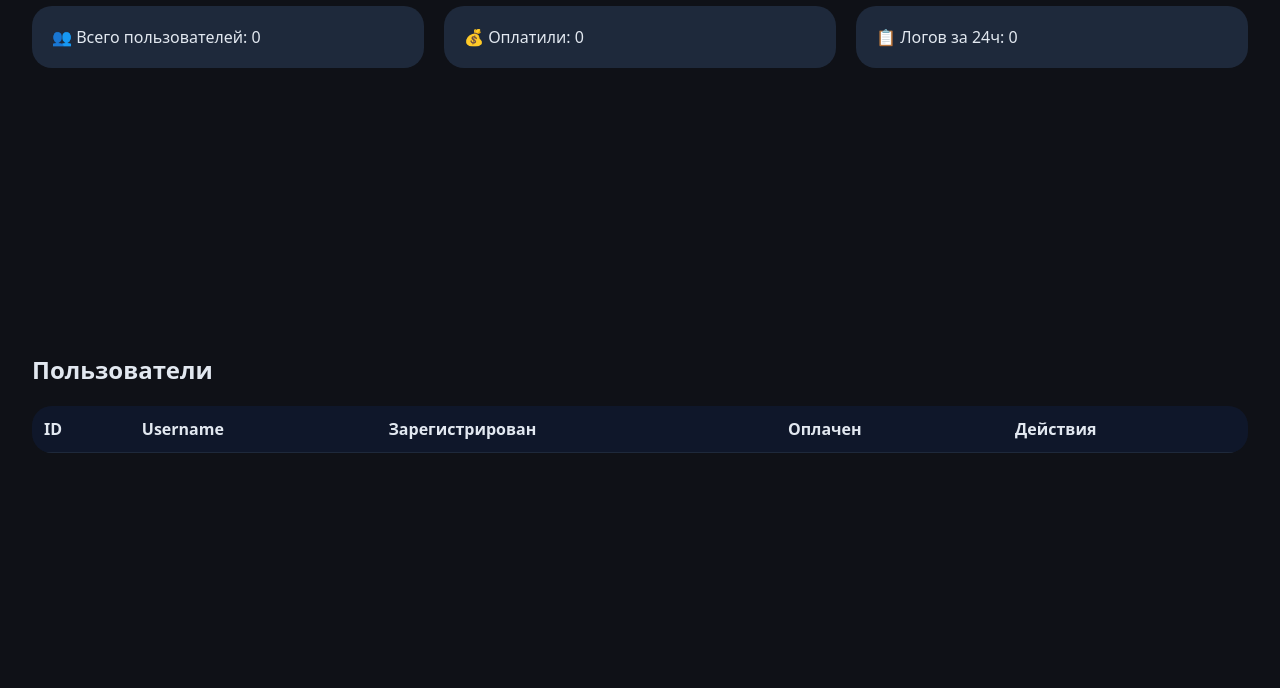
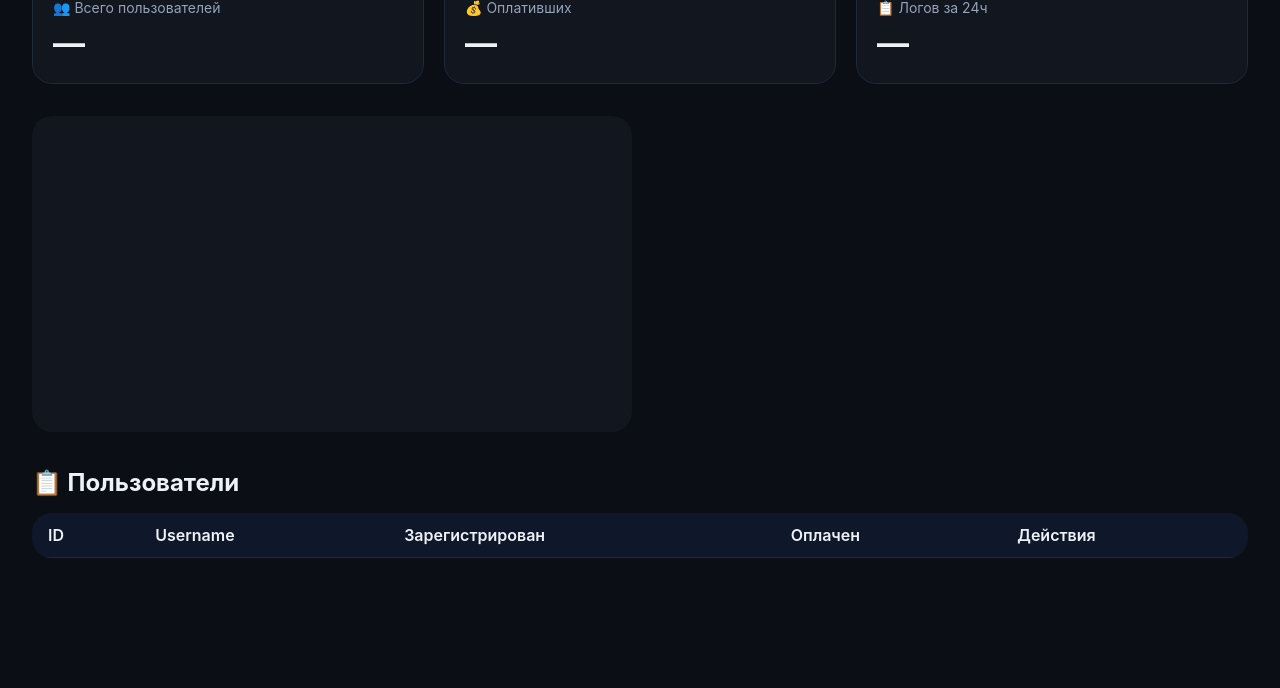
Before and after one commit to hanotsosall/asdasd, a plain HTML site: page static/admin.html in a window 1280 px wide. Shown: the part 112-800 px from the top of the page. Drawn offline with nearby package versions, Linux system fonts and the light colour scheme; no server answers.

Commit message:
Update admin.html

```diff
--- a/static/admin.html
+++ b/static/admin.html
@@ -2,35 +2,77 @@
 <html lang="ru">
 <head>
     <meta charset="UTF-8">
-    <title>SlateClean Admin</title>
+    <title>SlateClean Admin Panel</title>
     <script src="https://cdn.jsdelivr.net/npm/chart.js"></script>
     <style>
-        body { background: #0F1117; color: #E2E8F0; font-family: system-ui; padding: 24px; }
+        * { margin: 0; padding: 0; box-sizing: border-box; }
+        body {
+            background: #0B0E14;
+            font-family: 'Inter', system-ui, sans-serif;
+            color: #EDF2F7;
+            padding: 32px;
+        }
         .container { max-width: 1400px; margin: 0 auto; }
-        .stats { display: flex; gap: 20px; margin-bottom: 30px; }
-        .stat-card { background: #1E293B; padding: 20px; border-radius: 20px; flex: 1; }
-        table { width: 100%; border-collapse: collapse; background: #11161F; border-radius: 20px; overflow: hidden; }
-        th, td { padding: 12px; text-align: left; border-bottom: 1px solid #1E293B; }
-        th { background: #0F172A; }
-        button { background: #3B82F6; border: none; border-radius: 10px; padding: 6px 12px; color: white; cursor: pointer; }
+        h1 { font-size: 28px; margin-bottom: 24px; }
+        .stats {
+            display: grid;
+            grid-template-columns: repeat(auto-fit, minmax(240px, 1fr));
+            gap: 20px;
+            margin-bottom: 32px;
+        }
+        .stat-card {
+            background: #11161F;
+            border: 1px solid #1E293B;
+            border-radius: 20px;
+            padding: 20px;
+        }
+        .stat-title { font-size: 14px; color: #94A3B8; margin-bottom: 8px; }
+        .stat-value { font-size: 32px; font-weight: 700; }
+        table {
+            width: 100%;
+            background: #11161F;
+            border-radius: 20px;
+            overflow: hidden;
+            border-collapse: collapse;
+        }
+        th, td {
+            padding: 12px 16px;
+            text-align: left;
+            border-bottom: 1px solid #1E293B;
+        }
+        th { background: #0F172A; font-weight: 600; }
+        button {
+            background: #3B82F6;
+            border: none;
+            border-radius: 10px;
+            padding: 6px 12px;
+            color: white;
+            cursor: pointer;
+            font-weight: 500;
+        }
+        button:hover { background: #2563EB; }
         .btn-danger { background: #EF4444; }
-        input { background: #0F172A; border: 1px solid #334155; color: white; padding: 6px; border-radius: 8px; }
+        .btn-danger:hover { background: #DC2626; }
+        .inline { display: flex; gap: 8px; }
+        canvas { max-width: 600px; margin-bottom: 32px; background: #11161F; border-radius: 20px; padding: 16px; }
     </style>
 </head>
 <body>
 <div class="container">
-    <h1>SlateClean Админ-панель</h1>
+    <h1>🔧 SlateClean Админ-панель</h1>
     <div class="stats" id="statsPanel">
-        <div class="stat-card">👥 Всего пользователей: <span id="totalUsers">0</span></div>
-        <div class="stat-card">💰 Оплатили: <span id="paidUsers">0</span></div>
-        <div class="stat-card">📋 Логов за 24ч: <span id="logs24h">0</span></div>
+        <div class="stat-card"><div class="stat-title">👥 Всего пользователей</div><div class="stat-value" id="totalUsers">—</div></div>
+        <div class="stat-card"><div class="stat-title">💰 Оплативших</div><div class="stat-value" id="paidUsers">—</div></div>
+        <div class="stat-card"><div class="stat-title">📋 Логов за 24ч</div><div class="stat-value" id="logs24h">—</div></div>
     </div>
-    <canvas id="activityChart" width="400" height="200" style="max-width: 600px; margin-bottom: 30px;"></canvas>
-    <h2>Пользователи</h2>
-    <table id="usersTable">
-        <thead><tr><th>ID</th><th>Username</th><th>Зарегистрирован</th><th>Оплачен</th><th>Действия</th></tr></thead>
-        <tbody></tbody>
-    </table>
+    <canvas id="activityChart" width="600" height="300"></canvas>
+    <h2 style="margin-bottom: 16px;">📋 Пользователи</h2>
+    <div style="overflow-x: auto;">
+        <table id="usersTable">
+            <thead><tr><th>ID</th><th>Username</th><th>Зарегистрирован</th><th>Оплачен</th><th>Действия</th></tr></thead>
+            <tbody></tbody>
+        </table>
+    </div>
 </div>
 <script src="/static/admin.js"></script>
 </body>
```
